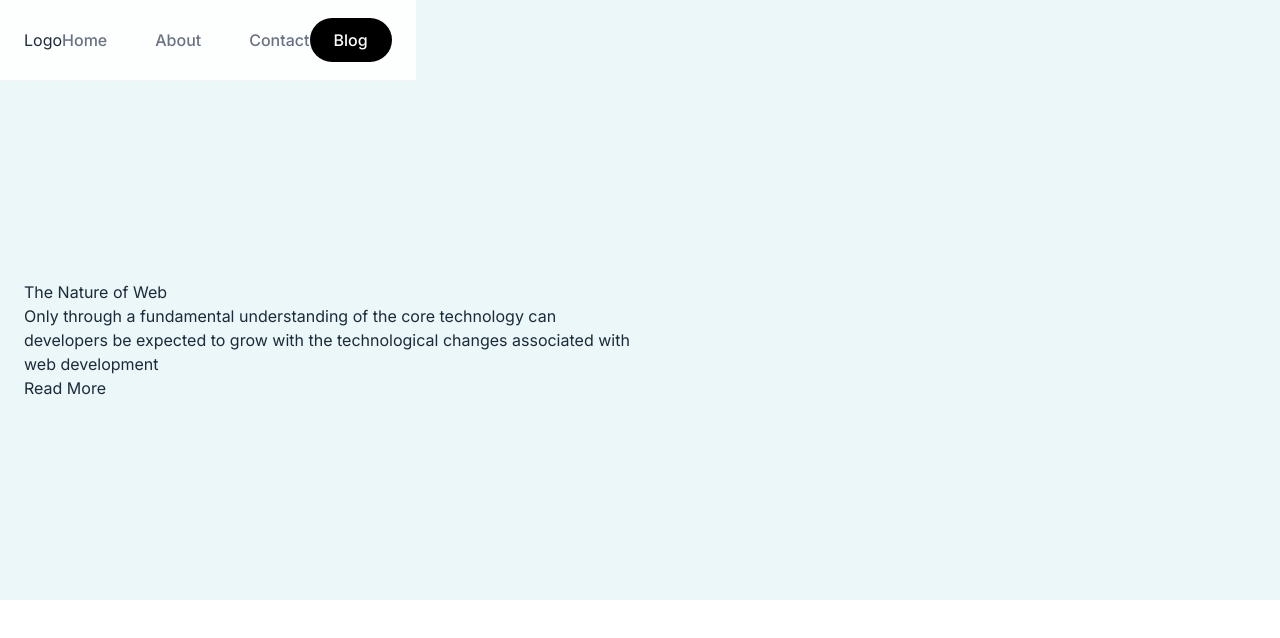
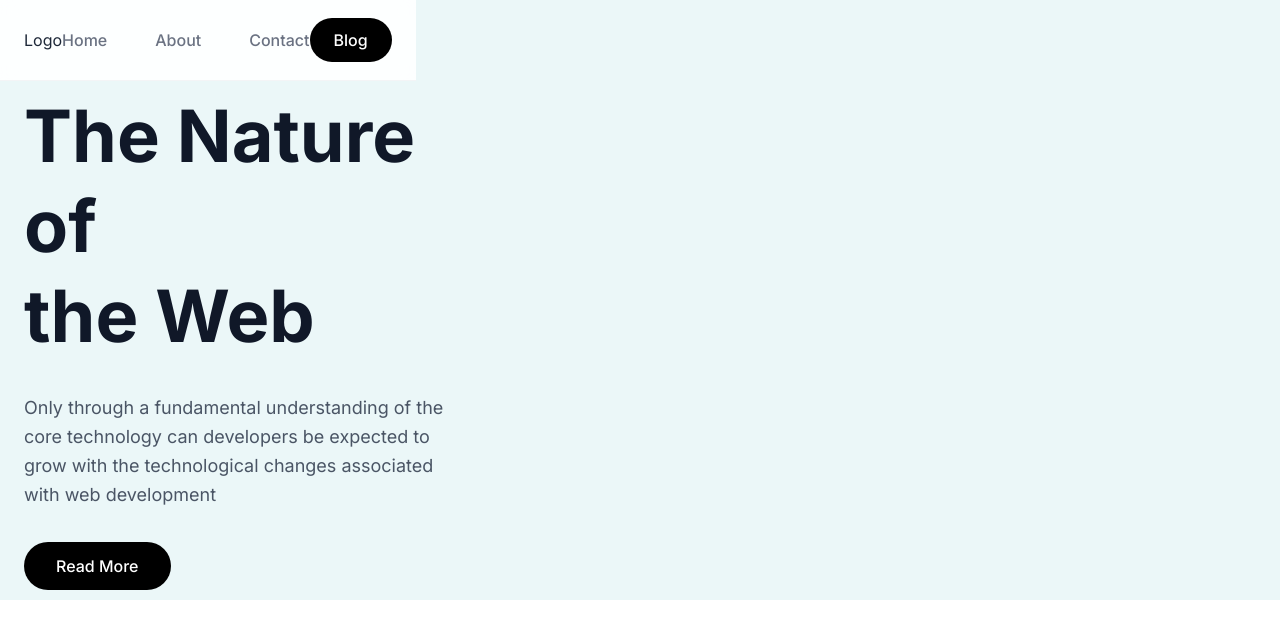
Before and after one commit to WonganiNyirenda18/learn-web-by-building, a React (Vite) app: page / in a window 1280 px wide. Shown: the top 638 px of the page. Built offline with nearby package versions, Linux system fonts and the light colour scheme.

Commit message:
feat: styled the hero section

```diff
--- a/src/Components/Hero.jsx
+++ b/src/Components/Hero.jsx
@@ -2,15 +2,26 @@ export default function Hero() {
     return (
         <section className="bg-[#EBF7F8] min-h-[600px] flex items-center pt-20">
             <div className="max-w-7xl mx-auto px-6 grid md:grid-cols-2 items-center w-full">
-                <div>
-                    <h1>The Nature of Web</h1>
-                    <p>
+
+                <div className="space-y-8">
+
+                    <h1 className="text-4xl md:text-7xl font-bold leading-tight text-gray-900">
+                        The Nature <br />
+                        of <br />
+                        the Web
+                    </h1>
+
+                    <p className="text-gray-600 text-lg max-w-md leading-relaxed">
                         Only through a fundamental understanding of the core technology
                         can developers be expected to grow with the technological changes
                         associated with web development
                     </p>
-                    <button>Read More</button>
+
+                    <button className="bg-black text-white px-8 py-3 rounded-full font-medium hover:bg-gray-800 transition-all">
+                        Read More
+                    </button>
                 </div>
+
             </div>
 
         </section>
```
